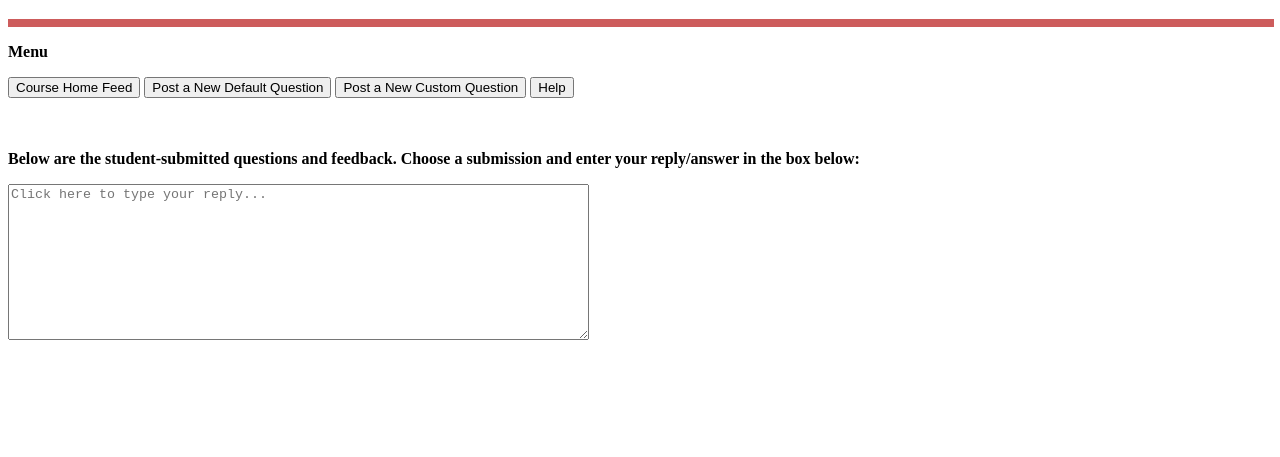
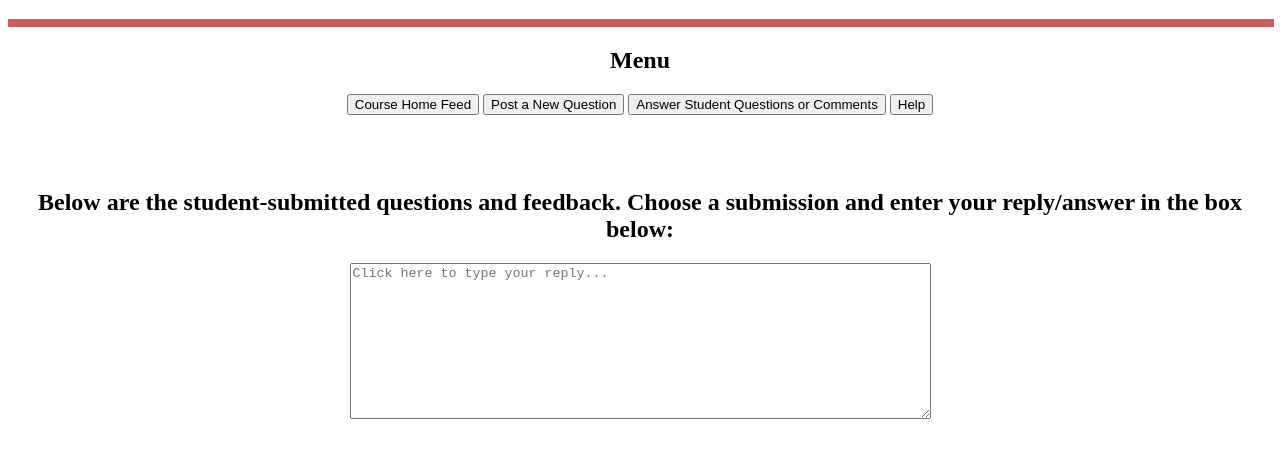
Before and after one commit to broncognito/home, a plain HTML site: page submissionsMourya.html in a window 1280 px wide. Shown: the part 61-518 px from the top of the page. Drawn offline with Linux system fonts and the light colour scheme.

Commit message:
Add files via upload

```diff
--- a/submissionsMourya.html
+++ b/submissionsMourya.html
@@ -11,24 +11,25 @@
   <h1>View and Respond to Student Submissions</h1>
   <hr size="8" width="100%" color="indianred">
   <div id="box-one">
-    <p><strong>Menu </strong></p>
+    <h2 align="center"><strong>Menu </strong></h2>
 </div>
 
-
+<div align="center">
     <input type="button" onclick="location.href='mouryaCourseProf.html';" value="Course Home Feed" />
-    <input type="button" onclick="location.href='postDefaultMourya.html';" value="Post a New Default Question" />
-    <input type="button" onclick="location.href='postCustomMourya.html';" value="Post a New Custom Question" />
+    <input type="button" onclick="location.href='postCustomMourya.html';" value="Post a New Question" />
+      <input type="button" onclick="location.href='submissionsMourya.html';" value="Answer Student Questions or Comments"/>
     <input type="button" onclick="location.href='helpProf.html';" value="Help" />
+</div>
 
 <br>
 <br>
 <br>
-    <div id="box-two">
-    <p> <strong>Below are the student-submitted questions and feedback. Choose a submission and enter your reply/answer in the box below: </strong> </p>
+    <div id="box-two" align="center">
+    <h2> <strong>Below are the student-submitted questions and feedback. Choose a submission and enter your reply/answer in the box below: </strong> </h2>
 </div>
 
-<textarea id="freeform" name="freeform" rows="10" cols="70" placeholder="Click here to type your reply...">
-</textarea>
+<center><textarea id="freeform" name="freeform" rows="10" cols="70" placeholder="Click here to type your reply...">
+</textarea></center>
 
   </body>
 </html>
```
Also changed, not shown: helpProf.html (+2 -2 lines), mouryaCourseProf.html (+2 -3 lines), postCustomMourya.html (+10 -6 lines).
